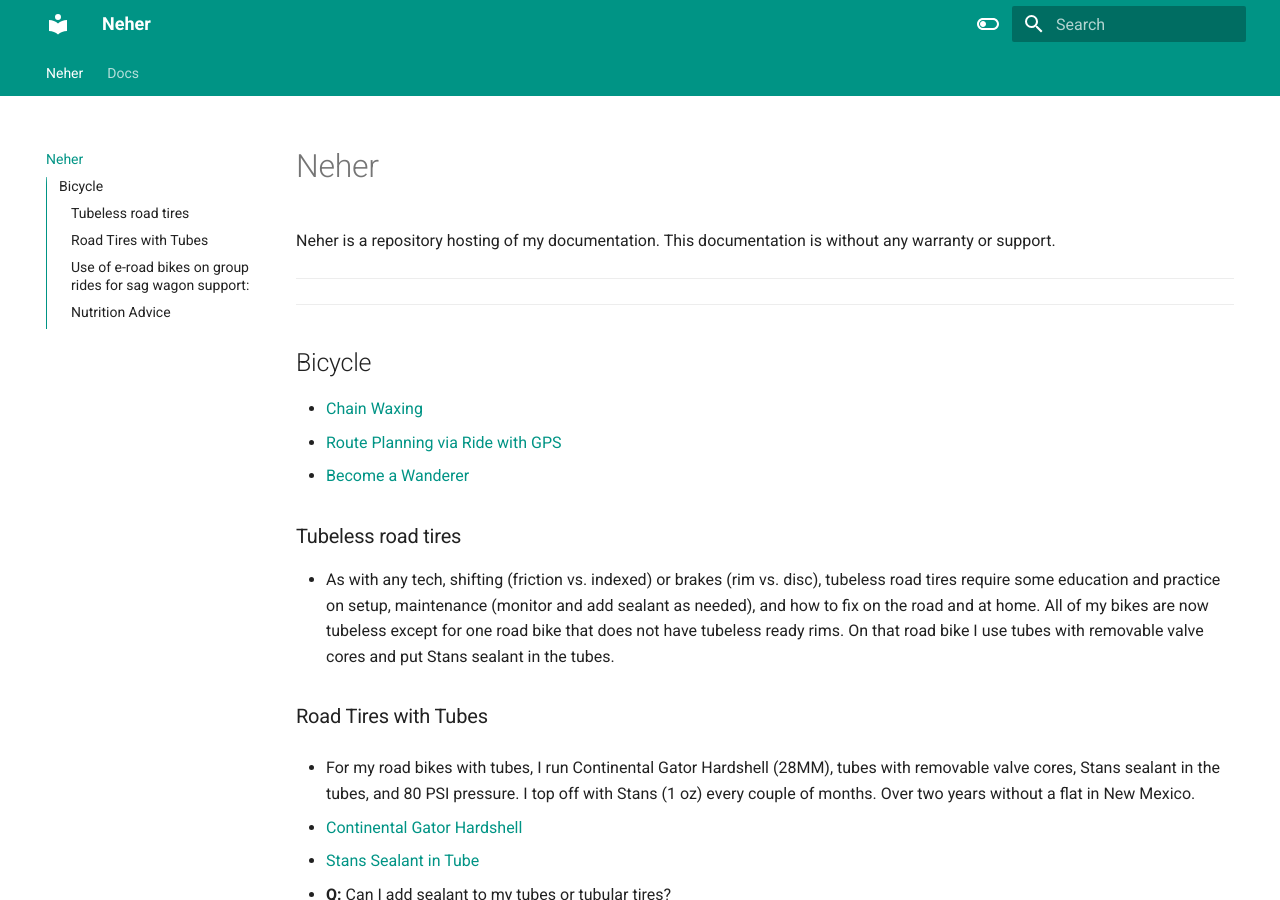
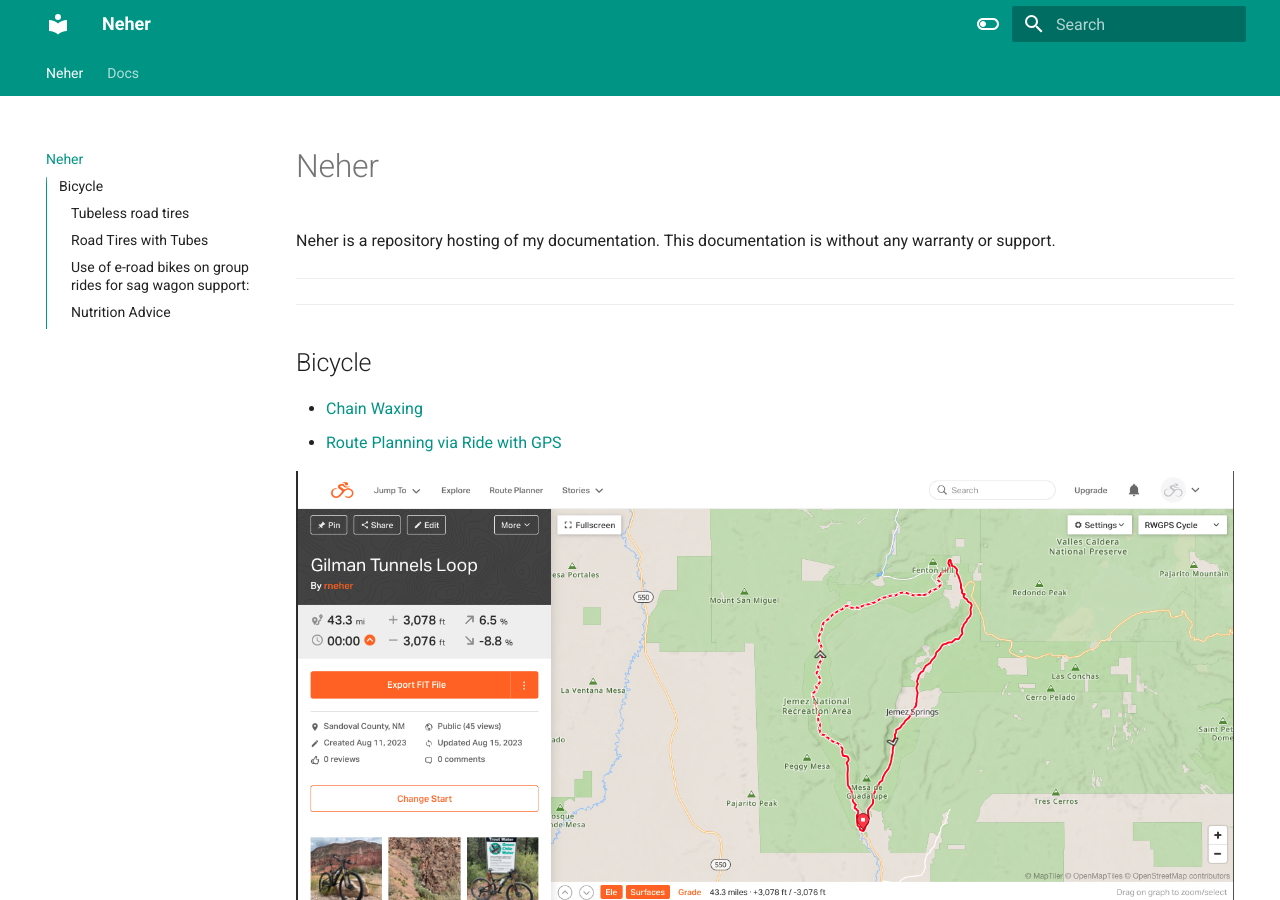
Before and after one commit to rneher-igel/Neher, an MkDocs documentation site: the page built from docs/index.md, in a window 1280 px wide and 900 px high. Built offline with MkDocs 1.6.1 and Material for MkDocs 9.7.7, drawn with Linux system fonts in a browser that asks for light colours.

Commit message:
misc images

```diff
--- a/docs/index.md
+++ b/docs/index.md
@@ -14,7 +14,12 @@
 
 - [Chain Waxing](Docs/Bicycle-Chain-Waxing.md)
 - [Route Planning via Ride with GPS](https://ridewithgps.com/)
+
+![image02](Docs/Images/ridewithgps-gilman-tunnels-loop.png)
+
 - [Become a Wanderer](https://wandrer.earth/about)
+
+![image02](Docs/Images/wandrer-2023-nm.png)
 
 ### Tubeless road tires
 
```
Also changed, not shown: docs/Docs/Images/ridewithgps-gilman-tunnels-loop.png (added), docs/Docs/Images/wandrer-2023-nm.png (added).
